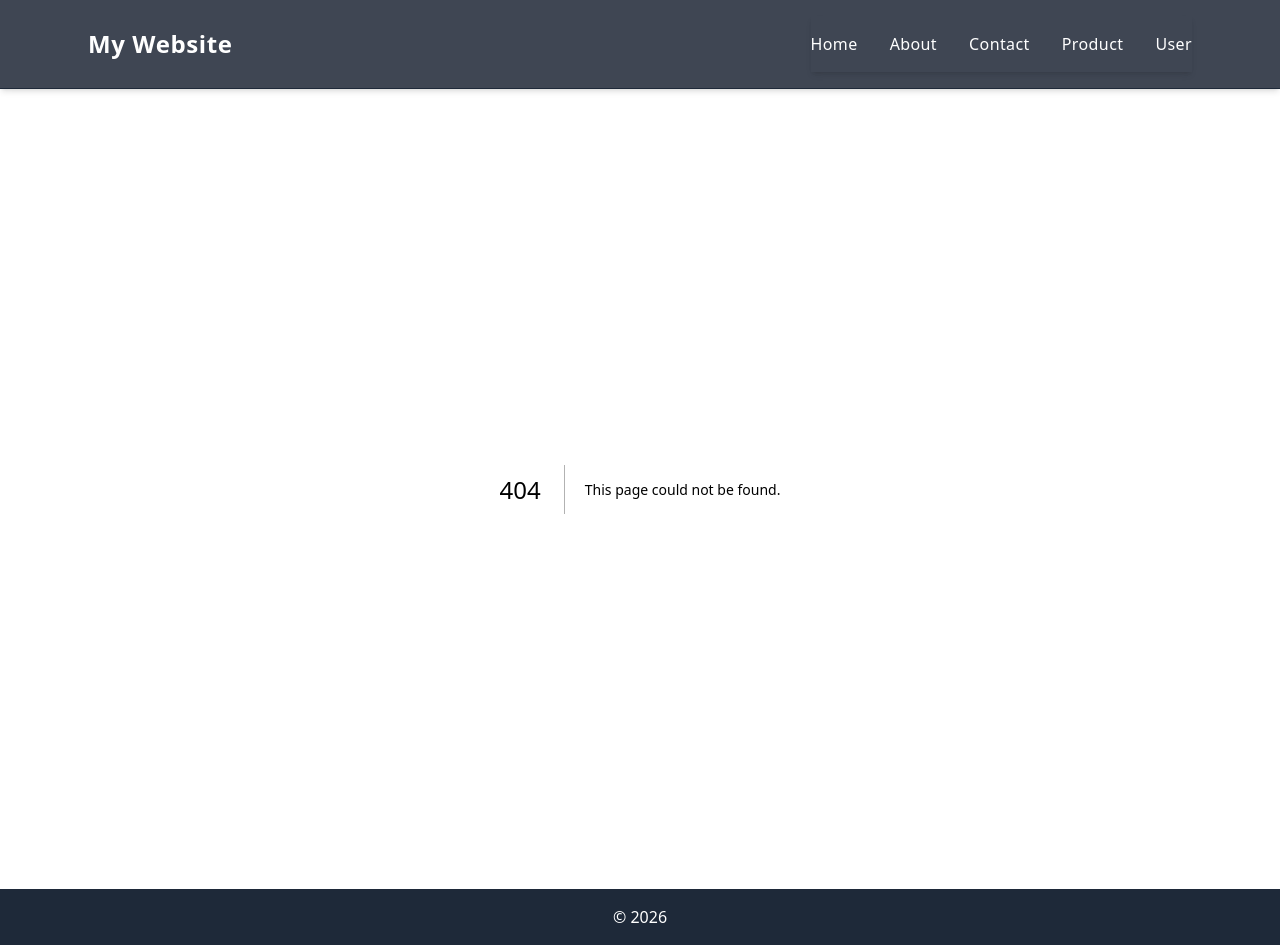
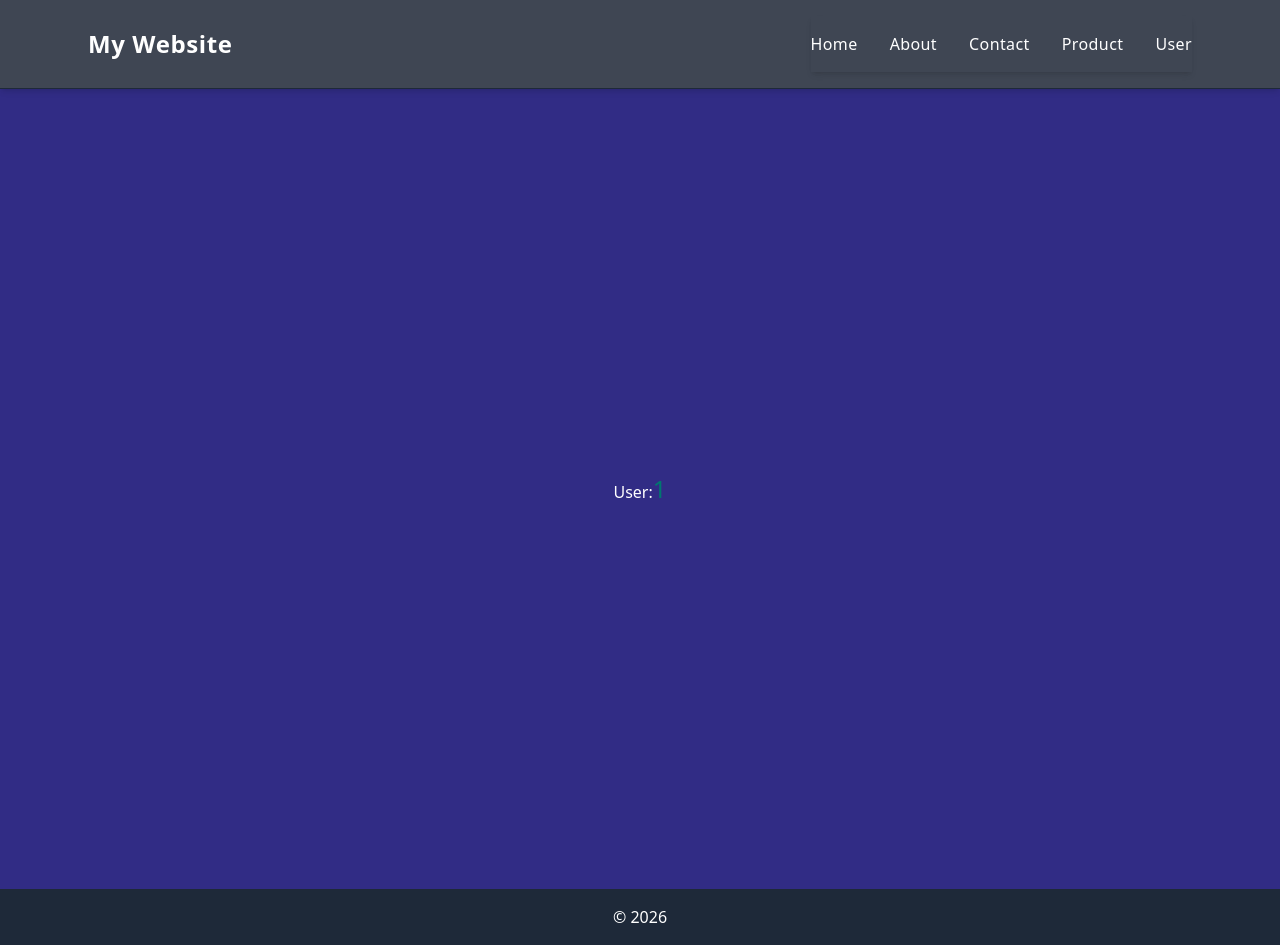
Before and after one commit to abyssiniatech/nextjs_16, a Next.js app: page /product/1 in a window 1280 px wide. Before the commit this address had no page. Built offline with nearby package versions, Linux system fonts and the light colour scheme.

Commit message:
add params

```diff
--- /dev/null
+++ b/src/app/product/[id]/page.tsx
@@ -0,0 +1,10 @@
+export default async function Users({params}:{params:promise<{id:string}>}){
+    const {id} =await params;
+   return(
+    <div className="min-h-screen bg-indigo-900 text-white flex justify-center items-center justify-center">
+        <section>
+            <h1>User:<span className='text-teal-700 text-2xl'>{id}</span></h1>
+        </section>
+    </div>
+   )
+}
```
